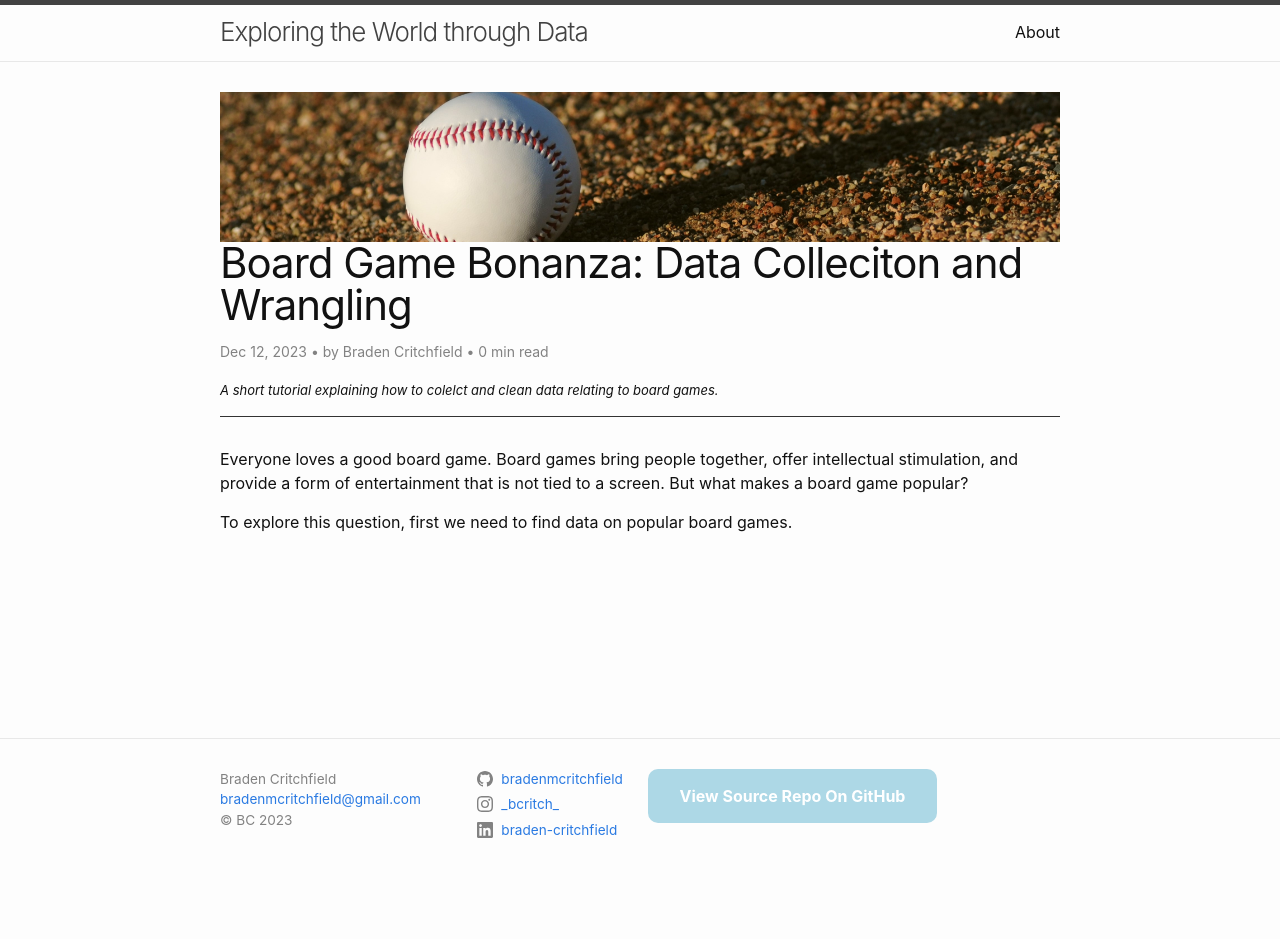
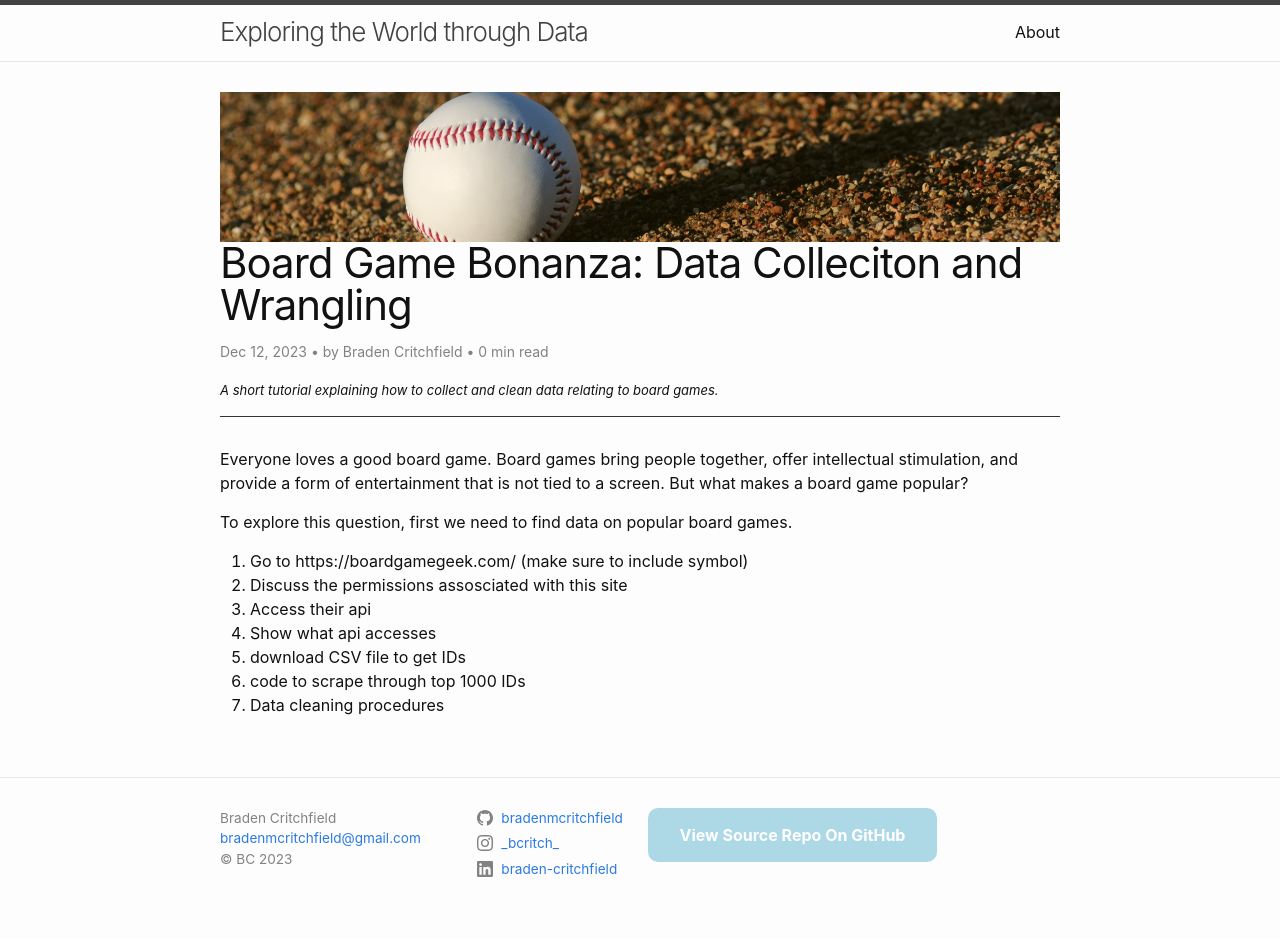
Before and after one commit to bradenmcritchfield/bradenmcritchfield.github.io, a Jekyll site: the page built from _posts/2023-12-12-Board-Game-Bonanza-Data-Collection.md, in a window 1280 px wide. Built offline with Jekyll 4.4.1, drawn with Linux system fonts in a browser that asks for light colours; comment, search, counter and statistics services are not loaded; before the commit the page ends 900 px from its top, so only the background shows below that.

Commit message:
Write out framework of post

```diff
--- a/_posts/2023-12-12-Board-Game-Bonanza-Data-Collection.md
+++ b/_posts/2023-12-12-Board-Game-Bonanza-Data-Collection.md
@@ -2,10 +2,18 @@
 layout: post
 title:  "Board Game Bonanza: Data Colleciton and Wrangling"
 author: Braden Critchfield
-description: A short tutorial explaining how to colelct and clean data relating to board games.
+description: A short tutorial explaining how to collect and clean data relating to board games.
 image: /assets/images/baseball2.jpg
 ---
 
 Everyone loves a good board game. Board games bring people together, offer intellectual stimulation, and provide a form of entertainment that is not tied to a screen. But what makes a board game popular?
 
 To explore this question, first we need to find data on popular board games.
+
+1. Go to https://boardgamegeek.com/ (make sure to include symbol)
+2. Discuss the permissions assosciated with this site
+3. Access their api
+4. Show what api accesses
+5. download CSV file to get IDs
+6. code to scrape through top 1000 IDs
+7. Data cleaning procedures
```
